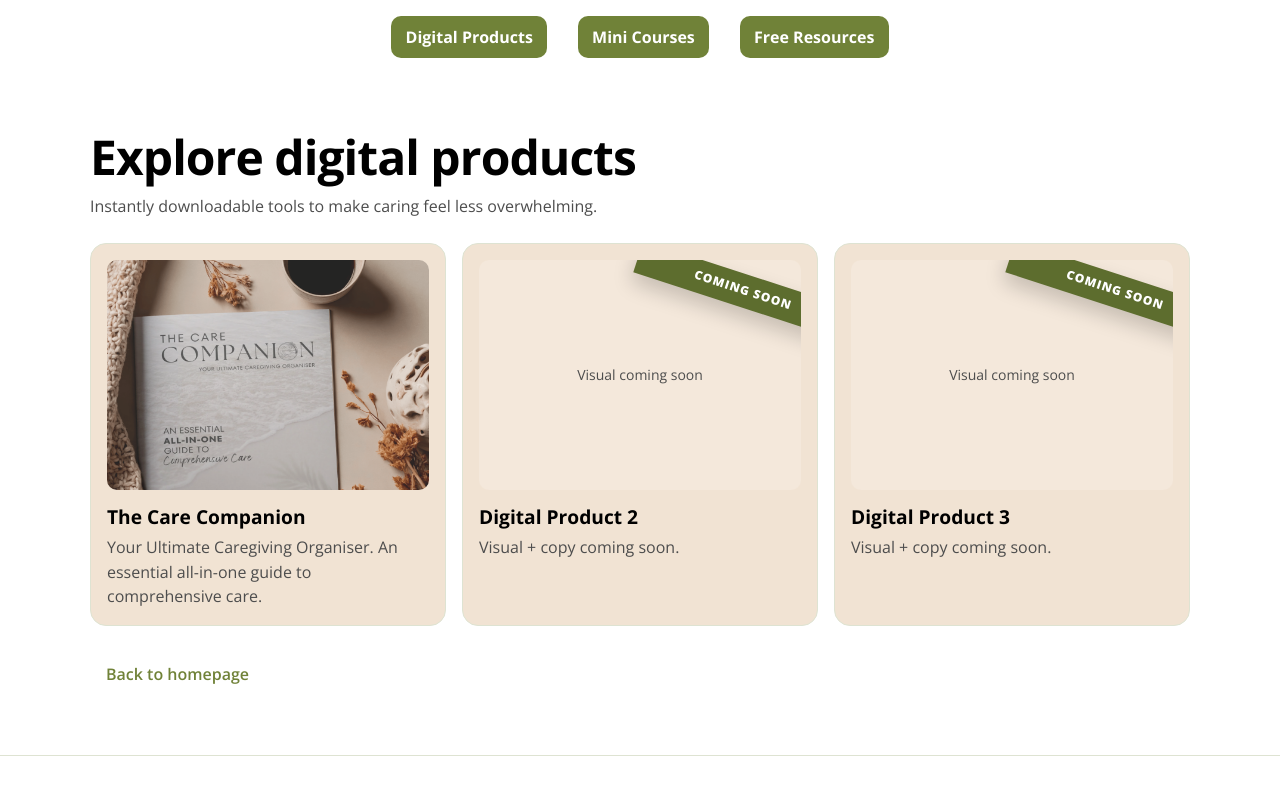
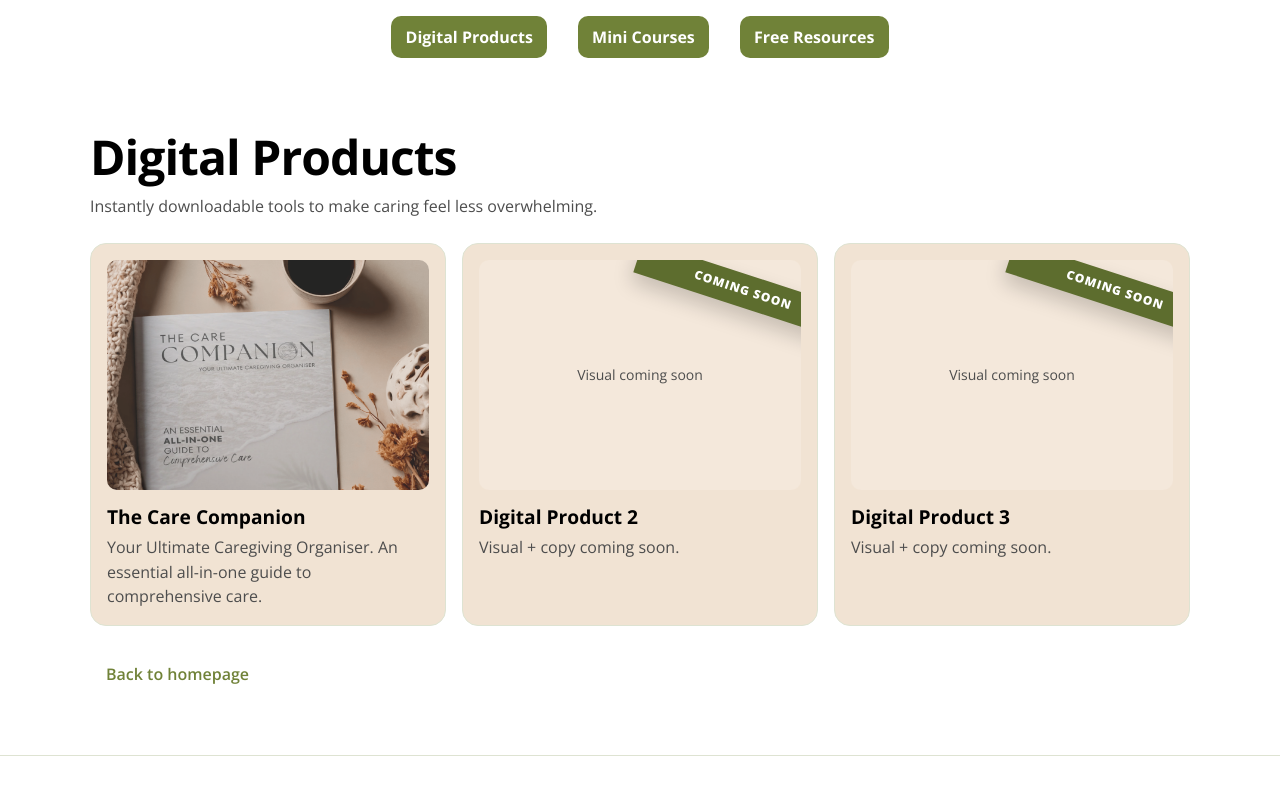
Before and after one commit to JacksonDickfos/turningtideproject, a Next.js app: page /digital-products in a window 1280 px wide. Shown: the top 788 px of the page. Built offline with nearby package versions, Linux system fonts and the light colour scheme.

Commit message:
Rename digital products page heading
Change the Digital Products page title from "Explore digital products" to "Digital Products".

```diff
--- a/src/app/digital-products/page.tsx
+++ b/src/app/digital-products/page.tsx
@@ -10,7 +10,7 @@ export default function DigitalProductsPage() {
       <Container>
         <div className="stack" style={{ gap: "1.5rem" }}>
           <div className="stack" style={{ gap: 10 }}>
-            <h1 className="h1">Explore digital products</h1>
+            <h1 className="h1">Digital Products</h1>
             <p className="muted" style={{ margin: 0 }}>
               Instantly downloadable tools to make caring feel less overwhelming.
             </p>
```
